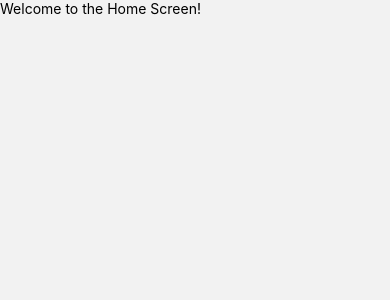
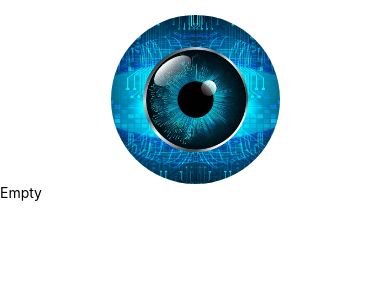
Before and after one commit to bruceMug/SUPERINTLLGCE, a React Native app in the folder Tracy/: screen /Home in a window 390 px wide. Shown: the top 300 px of the page. Built offline with nearby package versions, Linux system fonts and the light colour scheme.

Commit message:
added top icon

```diff
--- a/Tracy/src/screens/HomeScreen.js
+++ b/Tracy/src/screens/HomeScreen.js
@@ -1,10 +1,31 @@
-import React from "react";
-import { View, Text } from "react-native";
+import React, { useState } from "react";
+import { View, Text, Image, SafeAreaView } from "react-native";
+import {
+  heightPercentageToDP as hp,
+  widthPercentageToDP as wp,
+} from "react-native-responsive-screen";
 
 const HomeScreen = () => {
+  const [messages, setMessages] = useState([2]);
   return (
-    <View>
-      <Text>Welcome to the Home Screen!</Text>
+    <View style={{ flex: 1, backgroundColor: "white" }}>
+      <SafeAreaView style={{ flex: 1, marginTop: 15 }}>
+        <View style={{ flexDirection: "row", justifyContent: "center" }}>
+          <Image
+            source={require("../../assets/images/Blue-eye.jpg")}
+            style={{ width: hp(20), height: hp(20), borderRadius: 100 }}
+          />
+        </View>
+
+        {/* features || text message history */}
+        {messages.length > 0 ? (
+          <View>
+            <Text>Empty</Text>
+          </View>
+        ) : (
+          <Features />
+        )}
+      </SafeAreaView>
     </View>
   );
 };
```
